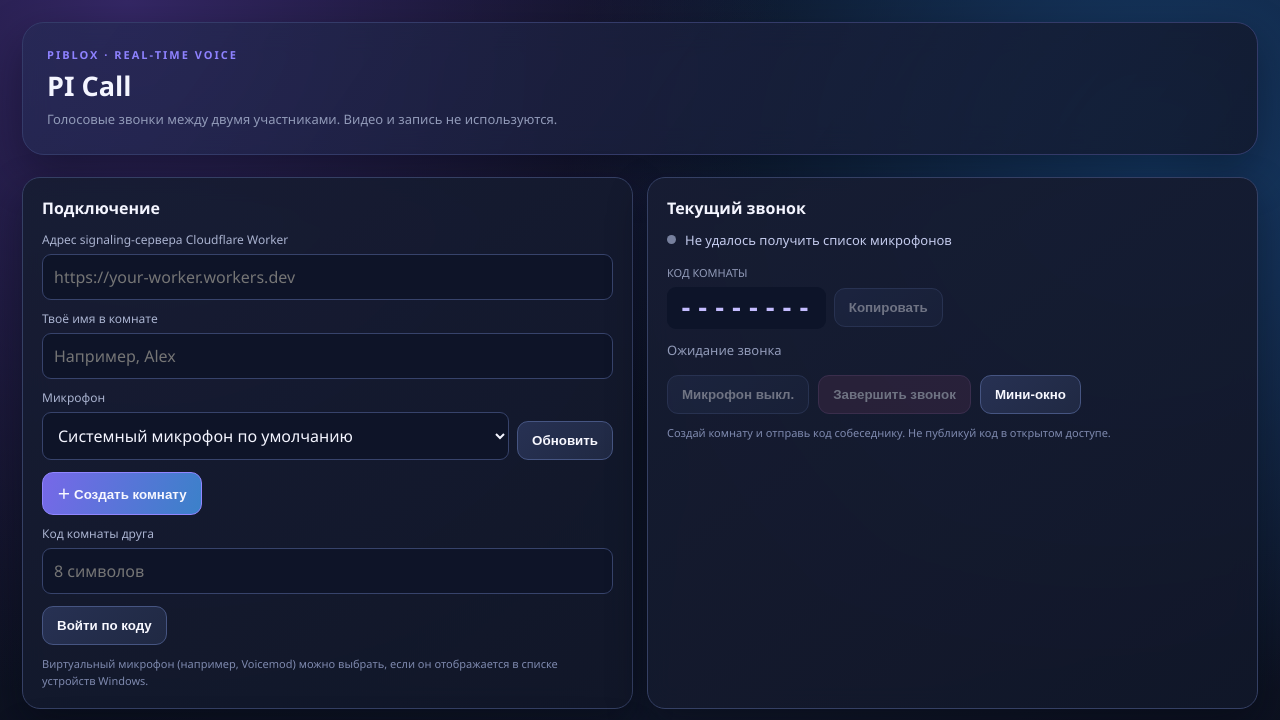
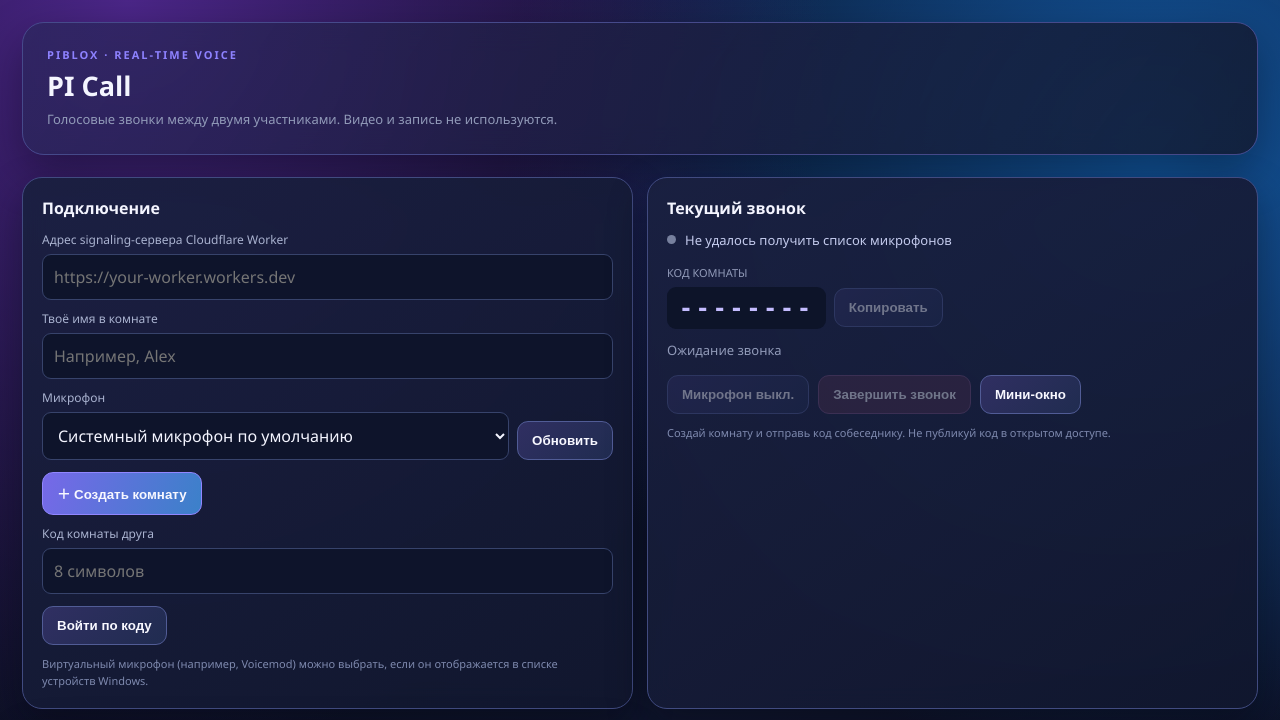
Before and after one commit to padi228/PIblox1.0, a plain HTML site: page src/PIblox.App/Assets/PICall/index.html in a window 1280 px wide. Shown: the top 720 px of the page. Drawn offline with Linux system fonts and the light colour scheme.

Commit message:
Restyle PI Call with purple-blue glass theme

```diff
--- a/src/PIblox.App/Assets/PICall/index.html
+++ b/src/PIblox.App/Assets/PICall/index.html
@@ -8,20 +8,20 @@
   <style>
     :root{font-family:Segoe UI,Arial,sans-serif;color:#f4f5ff;background:#0b0e1b}
     *{box-sizing:border-box}
-    body{margin:0;padding:22px;background:radial-gradient(ellipse at 10% 0%,#342765 0,transparent 40%),radial-gradient(ellipse at 90% 12%,#163b68 0,transparent 36%),linear-gradient(145deg,#080b16,#101729 55%,#080b16);min-height:100vh}
-    .hero{margin-bottom:22px;padding:24px;border:1px solid #343b69;border-radius:22px;background:linear-gradient(125deg,#252b55aa,#111729cc);box-shadow:0 18px 45px #03040c66;backdrop-filter:blur(14px)}
+    body{margin:0;padding:22px;background:radial-gradient(ellipse at 10% 0%,#4b2688 0,transparent 43%),radial-gradient(ellipse at 90% 12%,#1257a0 0,transparent 40%),linear-gradient(145deg,#070817,#10162e 55%,#080817);min-height:100vh}
+    .hero{margin-bottom:22px;padding:24px;border:1px solid #464a8b;border-radius:22px;background:linear-gradient(125deg,#29275aaa,#12172acc);box-shadow:0 18px 45px #03040c66;backdrop-filter:blur(14px)}
     .eyebrow{color:#8e82ff;font-size:11px;font-weight:800;letter-spacing:2px}
     h1{font-size:27px;margin:5px 0 6px}
     .muted{color:#929bb9;font-size:13px;line-height:1.5}
     .grid{display:grid;grid-template-columns:1fr 1fr;gap:14px}
-    .card{background:linear-gradient(145deg,#171d33ee,#111729ee);border:1px solid #354064;border-radius:18px;padding:19px;box-shadow:0 16px 38px #05071370;backdrop-filter:blur(12px)}
+    .card{background:linear-gradient(145deg,#1a2040ee,#11172eee);border:1px solid #414b80;border-radius:20px;padding:19px;box-shadow:0 16px 38px #05071370;backdrop-filter:blur(12px)}
     .wide{grid-column:1/-1}
     h2{font-size:16px;margin:0 0 12px}
     label{display:block;color:#aab3d0;font-size:12px;margin:10px 0 6px}
-    input,select{width:100%;border:1px solid #37436b;border-radius:9px;background:#0e1428;color:#f4f5ff;padding:11px;font:inherit;outline:none}
+    input,select{width:100%;border:1px solid #37436b;border-radius:9px;background:#0e142b;color:#f4f5ff;padding:11px;font:inherit;outline:none}
     input:focus,select:focus{border-color:#8270ff}
     .actions{display:flex;flex-wrap:wrap;gap:8px;margin-top:12px}
-    button{border:1px solid #465582;border-radius:11px;background:linear-gradient(135deg,#273153,#202943);color:#f8f8ff;padding:11px 14px;font-weight:650;cursor:pointer;transition:transform .15s,border-color .15s,filter .15s}button:hover:not(:disabled){transform:translateY(-1px);filter:brightness(1.12);border-color:#8277ff}
+    button{border:1px solid #515c96;border-radius:11px;background:linear-gradient(135deg,#302f62,#202c50);color:#f8f8ff;padding:11px 14px;font-weight:650;cursor:pointer;transition:transform .15s,border-color .15s,filter .15s}button:hover:not(:disabled){transform:translateY(-1px);filter:brightness(1.12);border-color:#8277ff}
     button.primary{background:linear-gradient(110deg,#7768e8,#3b81c9);border-color:#9186ff}
     button.danger{background:#482b48;border-color:#754b79}
     button:disabled{opacity:.4;cursor:not-allowed}
```
